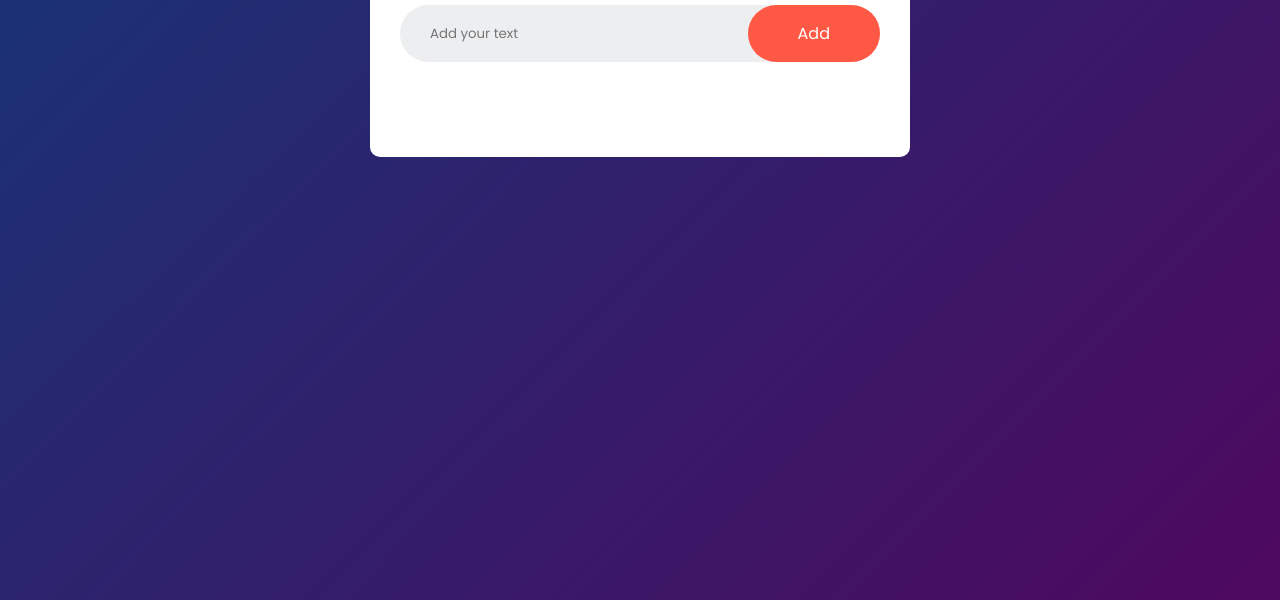
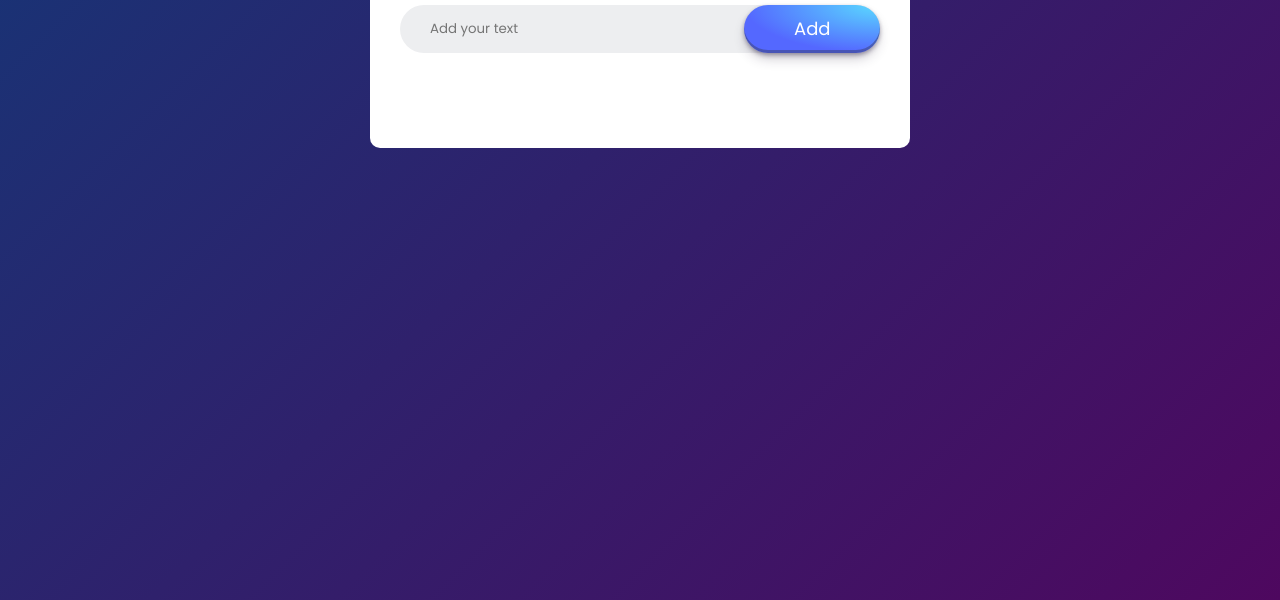
Before and after one commit to minhnhat1901/To_Do_List_App, a plain HTML site: page index.html in a window 1280 px wide. Shown: the part 200-800 px from the top of the page. Drawn offline with Linux system fonts and the light colour scheme.

Commit message:
Update the button

```diff
--- a/index.html
+++ b/index.html
@@ -10,10 +10,12 @@
 <body>
     <div class="container">
         <div class="todo-app">
-            <h2>To-Do List <img src="image/todo_icon.png"></h2>
+            <h2>To-Do List <img src="image/todo_icon.png" alt="To-do Icon"></h2>
             <div class="row">
                 <input type="text" id="input-box" placeholder="Add your text">
-                <button onclick="addTask()">Add</button>
+                <button onclick="addTask()" class="button" role="button">Add</button>
+
+                <!-- <button onclick="addTask()">Add</button> -->
             </div>
             <ul id="list-container">
                 <!-- <li class="checked">Task 1</li>
--- a/style/style.scss
+++ b/style/style.scss
@@ -54,15 +54,47 @@ input{
     font-weight: 14px;
 }
 
-button{
-    border: none;
-    outline: none;
+.button {
+    align-items: center;
+    appearance: none;
+    background-image: radial-gradient(100% 100% at 100% 0, #5adaff 0, #5468ff 100%);
+    border: 0;
+    border-radius: 40px;
+    box-shadow: rgba(45, 35, 66, .4) 0 2px 4px,rgba(45, 35, 66, .3) 0 7px 13px -3px,rgba(58, 65, 111, .5) 0 -3px 0 inset;
+    box-sizing: border-box;
+    color: #fff;
+    cursor: pointer;
+    display: inline-flex;
+    height: 48px;
+    justify-content: center;
+    line-height: 1;
+    list-style: none;
+    overflow: hidden;
     padding: 16px 50px;
-    background: #ff5945;
-    color: #fff;
-    font-size: 16px;
-    cursor: pointer;
-    border-radius: 40px;
+    position: relative;
+    text-align: left;
+    text-decoration: none;
+    transition: box-shadow .15s,transform .15s;
+    user-select: none;
+    -webkit-user-select: none;
+    touch-action: manipulation;
+    white-space: nowrap;
+    will-change: box-shadow,transform;
+    font-size: 18px;
+}
+
+.button:focus {
+    box-shadow: #3c4fe0 0 0 0 1.5px inset, rgba(45, 35, 66, .4) 0 2px 4px, rgba(45, 35, 66, .3) 0 7px 13px -3px, #3c4fe0 0 -3px 0 inset;
+}
+
+.button:hover {
+    box-shadow: rgba(45, 35, 66, .4) 0 4px 8px, rgba(45, 35, 66, .3) 0 7px 13px -3px, #3c4fe0 0 -3px 0 inset;
+    transform: translateY(-5px);
+}
+
+.button:active {
+    box-shadow: #3c4fe0 0 3px 7px inset;
+    transform: translateY(5px);
 }
 
 ul li {
```
Also changed, not shown: style/style.css, 1 other file.
